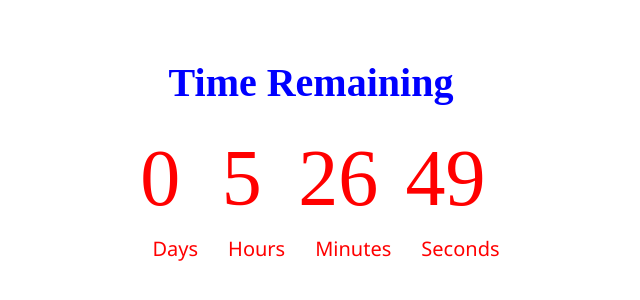
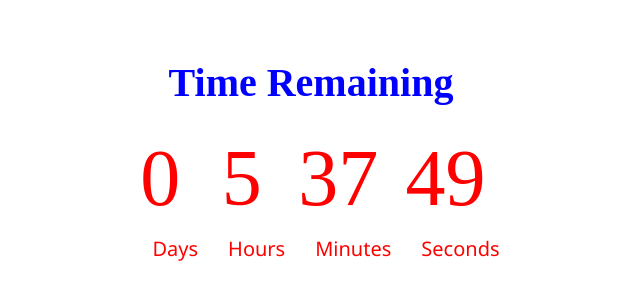
Before and after one commit to nitishmaurya320/Raman, a plain HTML site: page index.html in a window 1280 px wide. Shown: the part 128-428 px from the top of the page, without its empty margins (329-969 px from the left). Drawn offline with Linux system fonts and the light colour scheme.

Commit message:
date change

```diff
--- a/index.html
+++ b/index.html
@@ -28,7 +28,7 @@
 
 
     <script>
-        var launchdate=new Date("Dec 8, 2024 01:13:00 ").getTime();
+        var launchdate=new Date("Dec 8, 2024 01:24:00 ").getTime();
 
 
         var x=setInterval(function(){
```
